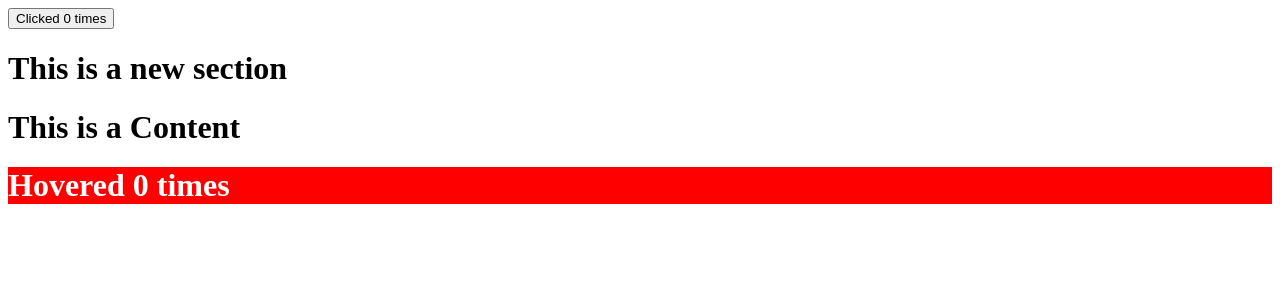
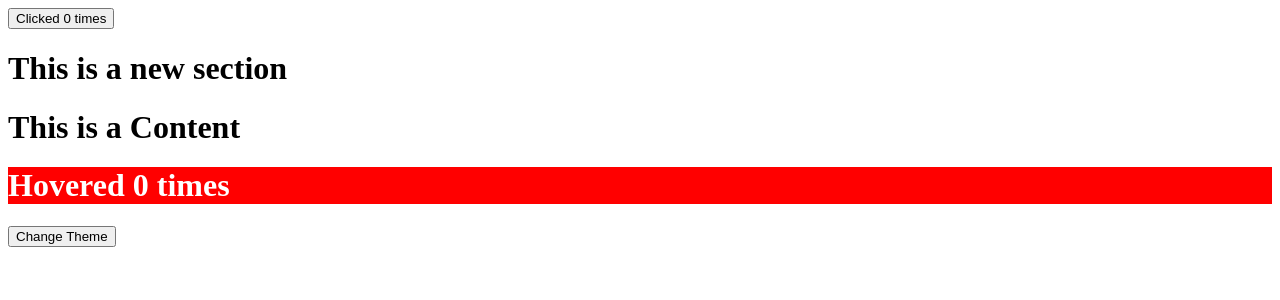
Before and after one commit to naimahassan43/react-higher-order-component, a React (Create React App) app: page / in a window 1280 px wide. Shown: the top 300 px of the page. Built offline with nearby package versions, Linux system fonts and the light colour scheme.

Commit message:
Switch theme button

```diff
--- a/src/App.js
+++ b/src/App.js
@@ -9,6 +9,20 @@ class App extends React.Component {
   state = {
     theme: "dark",
   };
+
+  switchTheme = () => {
+    this.setState(({ theme }) => {
+      if (theme === "dark") {
+        return {
+          theme: "light",
+        };
+      } else {
+        return {
+          theme: "dark",
+        };
+      }
+    });
+  };
   render() {
     const { theme } = this.state;
     return (
@@ -18,7 +32,7 @@ class App extends React.Component {
             <ClickCounter count={count} incrementCount={incrementCount} />
           )}
         </Counter>
-        <ThemeContext.Provider value={{ theme: theme }}>
+        <ThemeContext.Provider value={{ theme, switchTheme: this.switchTheme }}>
           <Section />
         </ThemeContext.Provider>
       </div>
--- a/src/component/Content.js
+++ b/src/component/Content.js
@@ -10,11 +10,12 @@ export default function Content() {
         {(count, incrementCount) => {
           return (
             <ThemeContext.Consumer>
-              {({ theme }) => (
+              {({ theme, switchTheme }) => (
                 <HoverCounter
                   count={count}
                   incrementCount={incrementCount}
                   theme={theme}
+                  switchTheme={switchTheme}
                 />
               )}
             </ThemeContext.Consumer>
--- a/src/component/HoverCounter.js
+++ b/src/component/HoverCounter.js
@@ -1,4 +1,9 @@
-export default function HoverCounter({ count, incrementCount, theme }) {
+export default function HoverCounter({
+  count,
+  incrementCount,
+  theme,
+  switchTheme,
+}) {
   const style =
     theme === "dark" ? { backgroundColor: "red", color: "#fff" } : null;
   return (
@@ -6,6 +11,9 @@ export default function HoverCounter({ count, incrementCount, theme }) {
       <h1 onMouseOver={incrementCount} style={style}>
         Hovered {count} times
       </h1>
+      <button type="button" onClick={switchTheme}>
+        Change Theme
+      </button>
     </div>
   );
 }
```
